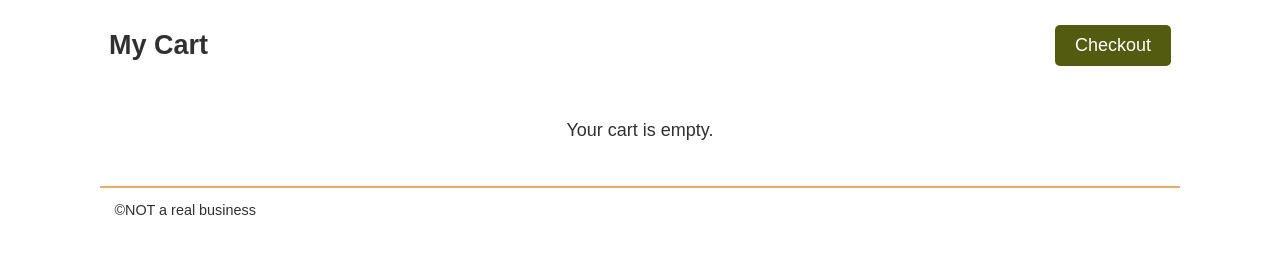
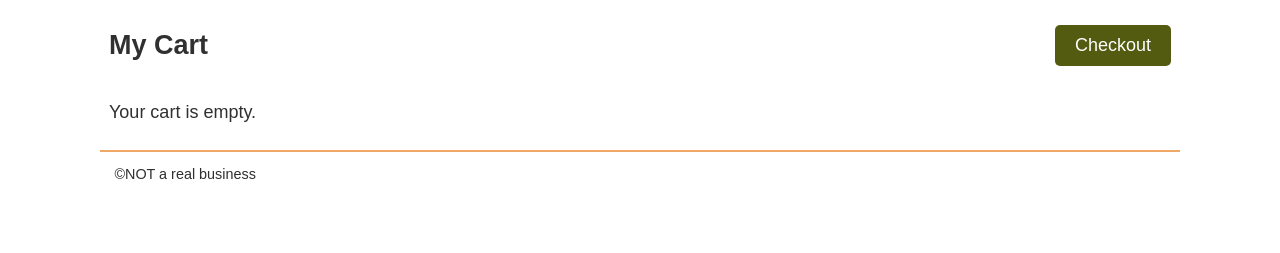
Before and after one commit to zwsut/wdd330, a website: page src/cart/index.html in a window 1280 px wide. Shown: the part 63-316 px from the top of the page. Drawn offline with Linux system fonts and the light colour scheme.

Commit message:
Update style.css

```diff
--- a/src/css/style.css
+++ b/src/css/style.css
@@ -146,10 +146,7 @@ button {
   padding: 0.5em;
 }
 .product-list {
-  display: flex;
-  flex-wrap: wrap;
-  gap: 10px;
-  justify-content: center;
+
   list-style-type: none;
   padding: 0;
 }
```
